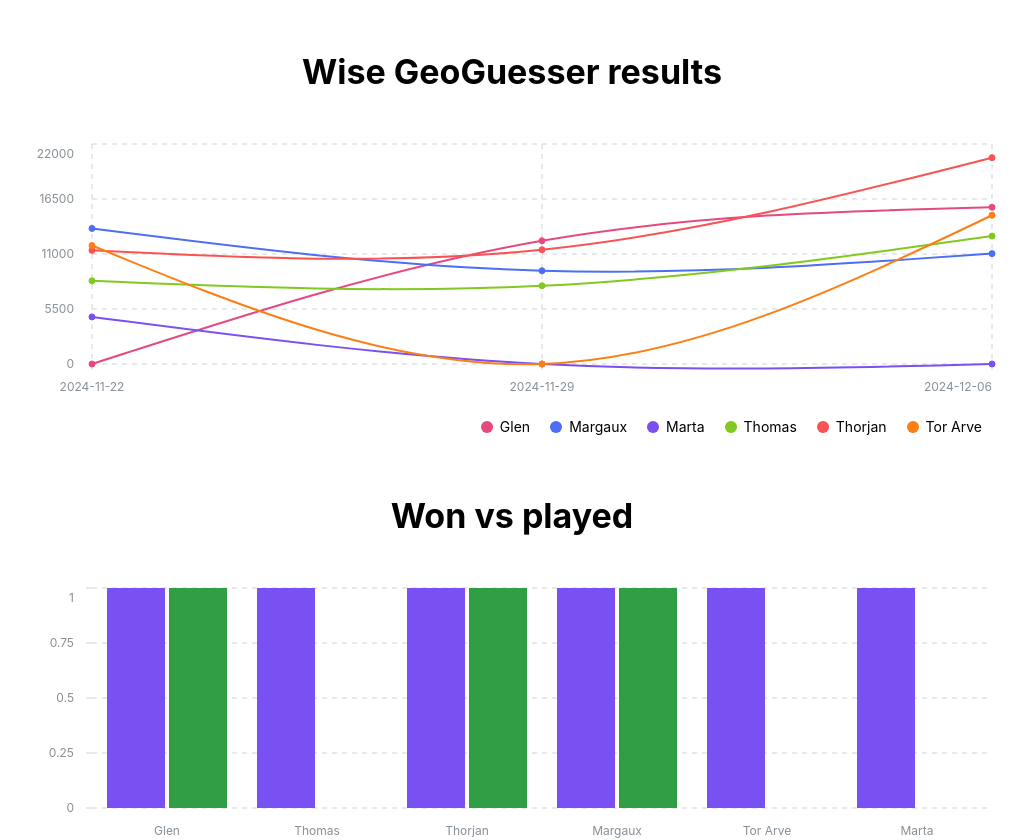
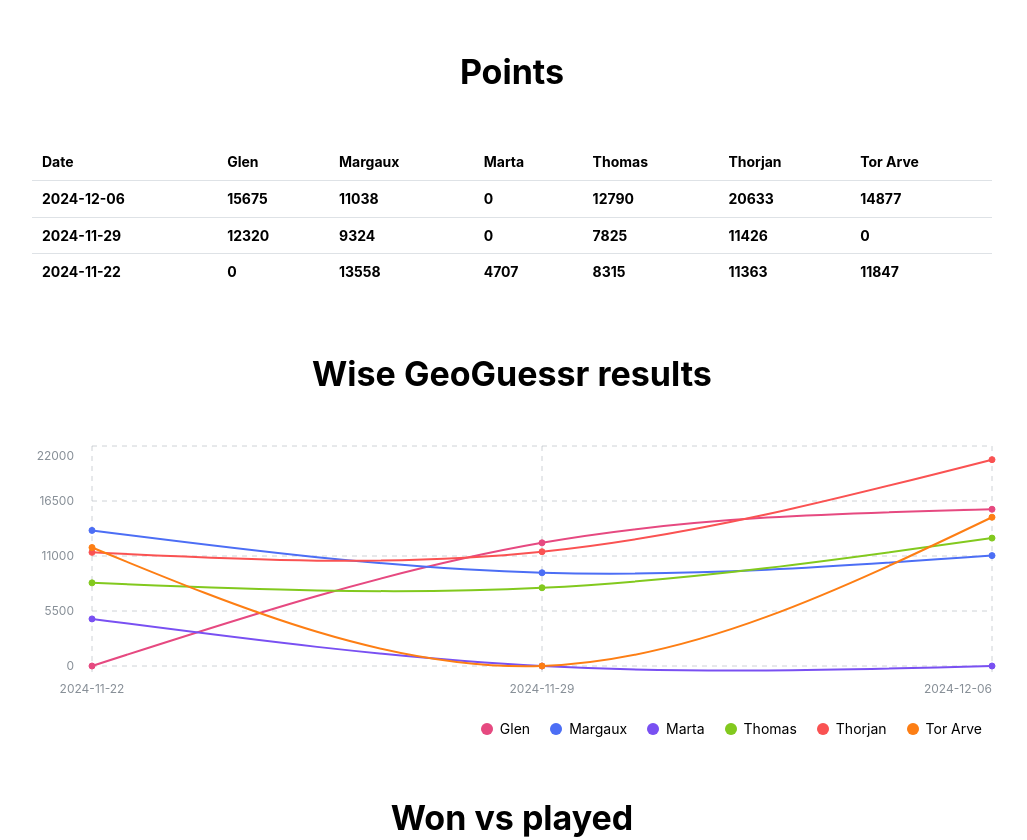
Before and after one commit to glensorbo/wise-geoguessr, a React (Vite) app: page / in a window 1280 px wide. Shown: the top 840 px of the page, without its empty margins (128-1155 px from the left). Built offline with nearby package versions, Linux system fonts and the light colour scheme.

Commit message:
feat: point table

```diff
--- a/index.html
+++ b/index.html
@@ -7,7 +7,7 @@
       name="viewport"
       content="minimum-scale=1, initial-scale=1, width=device-width, user-scalable=no"
     />
-    <title>Wise GeoGuesser results</title>
+    <title>Wise GeoGuessr results</title>
   </head>
   <body>
     <div id="root"></div>
--- a/src/data.ts
+++ b/src/data.ts
@@ -61,7 +61,7 @@ export const getPlayerDetails = () => {
       }
 
       if (typeof value === 'number' && value > 0) {
-        player.played = +1;
+        player.played += 1;
       }
 
       const currentPoints = player.points.at(-1)?.total ?? 0;
--- a/src/pages/Home.page.tsx
+++ b/src/pages/Home.page.tsx
@@ -1,12 +1,41 @@
 import { BarChart, LineChart } from '@mantine/charts';
-import { Flex, Title } from '@mantine/core';
+import { Flex, Table, TableScrollContainer, Title } from '@mantine/core';
 import { data, getPlayerDetails } from '@/data';
 
 export const HomePage = () => {
   const { details, points } = getPlayerDetails();
+
+  const rows = data.map((el) => (
+    <Table.Tr key={el.date}>
+      <Table.Th>{el.date}</Table.Th>
+      <Table.Th>{el.Glen}</Table.Th>
+      <Table.Th>{el.Margaux}</Table.Th>
+      <Table.Th>{el.Marta}</Table.Th>
+      <Table.Th>{el.Thomas}</Table.Th>
+      <Table.Th>{el.Thorjan}</Table.Th>
+      <Table.Th>{el['Tor Arve']}</Table.Th>
+    </Table.Tr>
+  ));
   return (
     <Flex align="center" justify="center" direction="column" gap={50} pt={50}>
-      <Title>Wise GeoGuesser results</Title>
+      <Title>Points</Title>
+      <TableScrollContainer minWidth="75vw" mah="40vh">
+        <Table>
+          <Table.Thead>
+            <Table.Tr>
+              <Table.Th>Date</Table.Th>
+              <Table.Th>Glen</Table.Th>
+              <Table.Th>Margaux</Table.Th>
+              <Table.Th>Marta</Table.Th>
+              <Table.Th>Thomas</Table.Th>
+              <Table.Th>Thorjan</Table.Th>
+              <Table.Th>Tor Arve</Table.Th>
+            </Table.Tr>
+          </Table.Thead>
+          <Table.Tbody>{rows}</Table.Tbody>
+        </Table>
+      </TableScrollContainer>
+      <Title>Wise GeoGuessr results</Title>
       <LineChart
         h={300}
         w="75%"
```
